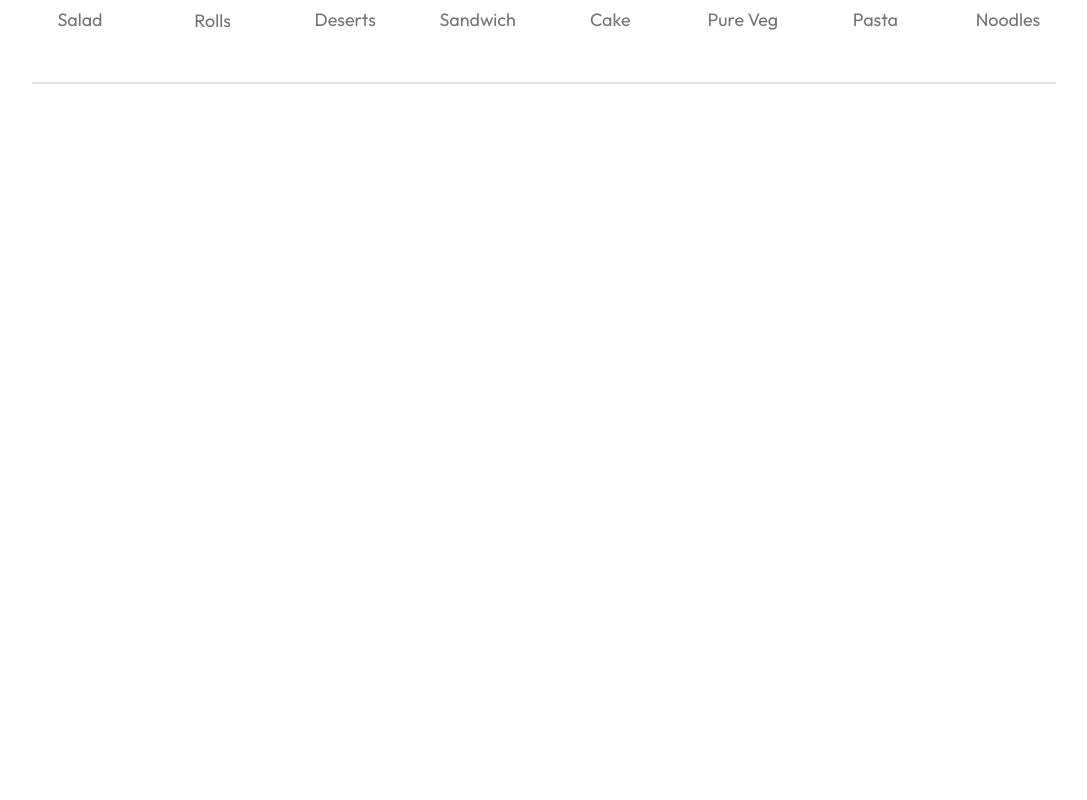
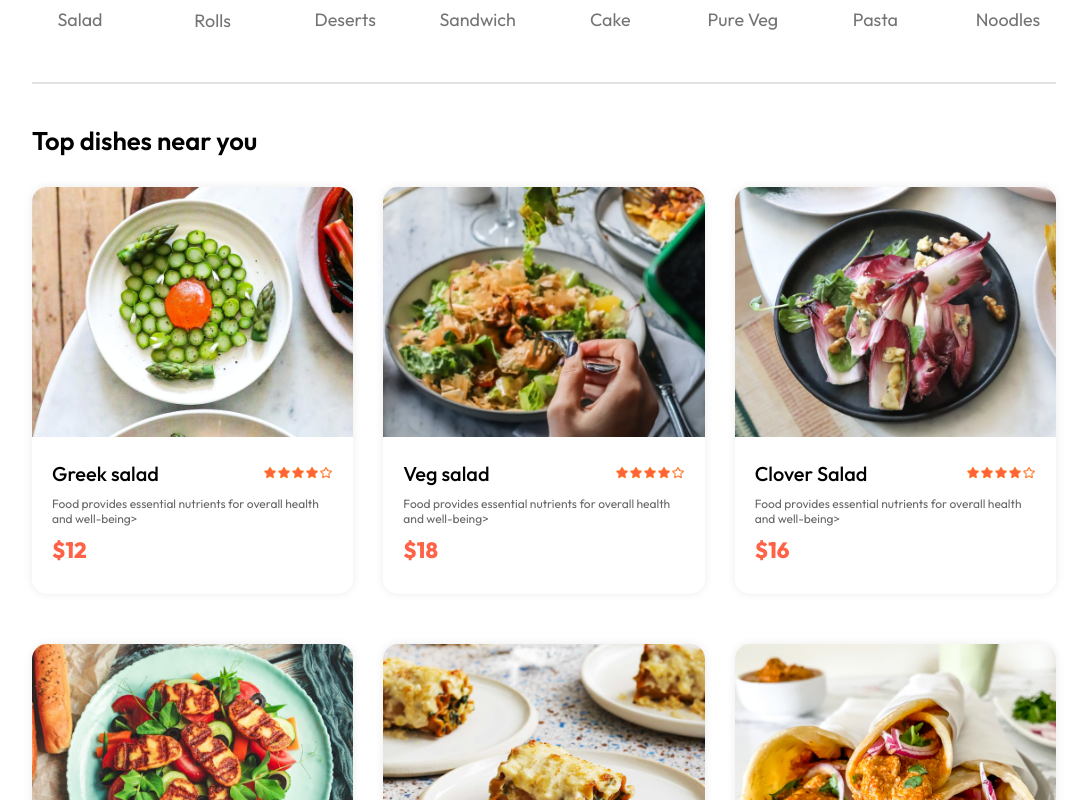
Before and after one commit to DatVoVN/Food_Delivery, a React (Vite) app in the folder frontend/: page / in a window 1280 px wide. Shown: the part 820-1620 px from the top of the page, without its empty margins (96-1183 px from the left). Before the commit the page ends 914 px from the top, so only its background shows below. Built offline with nearby package versions, Linux system fonts and the light colour scheme.

Commit message:
Top dishes near you

```diff
--- /dev/null
+++ b/frontend/src/components/FoodDisplay/FoodDisplay.css
@@ -0,0 +1,14 @@
+.food-display{
+    margin-top: 30px;
+}
+.food-display h2{
+    font-size: max(2vw,24px);
+    font-weight: 600;
+}
+.food-display-list{
+    display: grid;
+    grid-template-columns: repeat(auto-fill, minmax(240px,1fr));
+    margin-top: 30px;
+    gap: 30px;
+    row-gap: 50px;
+}
--- /dev/null
+++ b/frontend/src/components/FoodDisplay/FoodDisplay.jsx
@@ -0,0 +1,28 @@
+import { useContext } from "react";
+import "./FoodDisplay.css";
+import { StoreContext } from "../../context/StoreContent";
+import FoodItem from "../FoodItem/FoodItem";
+const FoodDisplay = ({ category }) => {
+  const { food_list } = useContext(StoreContext);
+  return (
+    <div className="food-display" id="food_-display">
+      <h2>Top dishes near you</h2>
+      <div className="food-display-list">
+        {food_list.map((item, index) => {
+          return (
+            <FoodItem
+              key={index}
+              id={item.id}
+              name={item.name}
+              description={item.description}
+              price={item.price}
+              image={item.image}
+            />
+          );
+        })}
+      </div>
+    </div>
+  );
+};
+
+export default FoodDisplay;
--- /dev/null
+++ b/frontend/src/components/FoodItem/FoodItem.css
@@ -0,0 +1,38 @@
+.food-item{
+    width: 100%;
+    margin: auto;
+    border-radius: 15px;
+    box-shadow: 0px 0px 10px #00000015;
+    transition: 0.3s;
+    animation: fadeIn 1s;
+}
+.food-item-image{
+    width: 100%;
+    border-radius: 15px 15px 0px 0px;
+}
+.food-item-info{
+    padding: 20px;
+}
+.food-item-name-rating{
+    display: flex;
+    justify-content: space-between;
+    align-items: center;
+    margin-bottom: 10px;
+}
+.food-item-name-rating p{
+    font-size: 20px;
+    font-weight: 500;
+}
+.food-item-name-rating img{
+    width: 70px;
+}
+.food-item-desc{
+    color: #676767;
+    font-size: 12px;
+}
+.food-item-price{
+    color: tomato;
+    font-size: 22px;
+    font-weight: 800;
+    margin: 10px 0px
+}
--- /dev/null
+++ b/frontend/src/components/FoodItem/FoodItem.jsx
@@ -0,0 +1,22 @@
+import { assets } from "../../assets/assets";
+import "./FoodItem.css";
+
+const FoodItem = ({ id, name, price, description, image }) => {
+  return (
+    <div className="food-item">
+      <div className="food-item-img-container">
+        <img className="food-item-image" src={image} alt="" />
+      </div>
+      <div className="food-item-info">
+        <div className="food-item-name-rating">
+          <p>{name}</p>
+          <img src={assets.rating_starts} alt="" />
+        </div>
+        <p className="food-item-desc">{description}></p>
+        <p className="food-item-price">${price}</p>
+      </div>
+    </div>
+  );
+};
+
+export default FoodItem;
--- /dev/null
+++ b/frontend/src/context/StoreContent.jsx
@@ -0,0 +1,14 @@
+import { createContext } from "react";
+import { food_list } from "../assets/assets";
+export const StoreContext = createContext(null);
+const StoreContextProvider = (props) => {
+  const contextValue = {
+    food_list,
+  };
+  return (
+    <StoreContext.Provider value={contextValue}>
+      {props.children}
+    </StoreContext.Provider>
+  );
+};
+export default StoreContextProvider;
--- a/frontend/src/main.jsx
+++ b/frontend/src/main.jsx
@@ -2,8 +2,11 @@
 import App from "./App.jsx";
 import "./index.css";
 import { BrowserRouter } from "react-router-dom";
+import StoreContextProvider from "./context/StoreContent.jsx";
 ReactDOM.createRoot(document.getElementById("root")).render(
   <BrowserRouter>
-    <App />
+    <StoreContextProvider>
+      <App />
+    </StoreContextProvider>
   </BrowserRouter>
 );
--- a/frontend/src/pages/Home/Home.jsx
+++ b/frontend/src/pages/Home/Home.jsx
@@ -2,12 +2,14 @@
 import ExploreMenu from "../../components/ExploreMenu/ExploreMenu";
 import Header from "../../components/Header/Header";
 import "./Home.css";
+import FoodDisplay from "../../components/FoodDisplay/FoodDisplay";
 const Home = () => {
   const [category, setCategory] = useState("All");
   return (
     <div>
       <Header />
       <ExploreMenu category={category} setCategory={setCategory} />
+      <FoodDisplay category={category} />
     </div>
   );
 };
```
